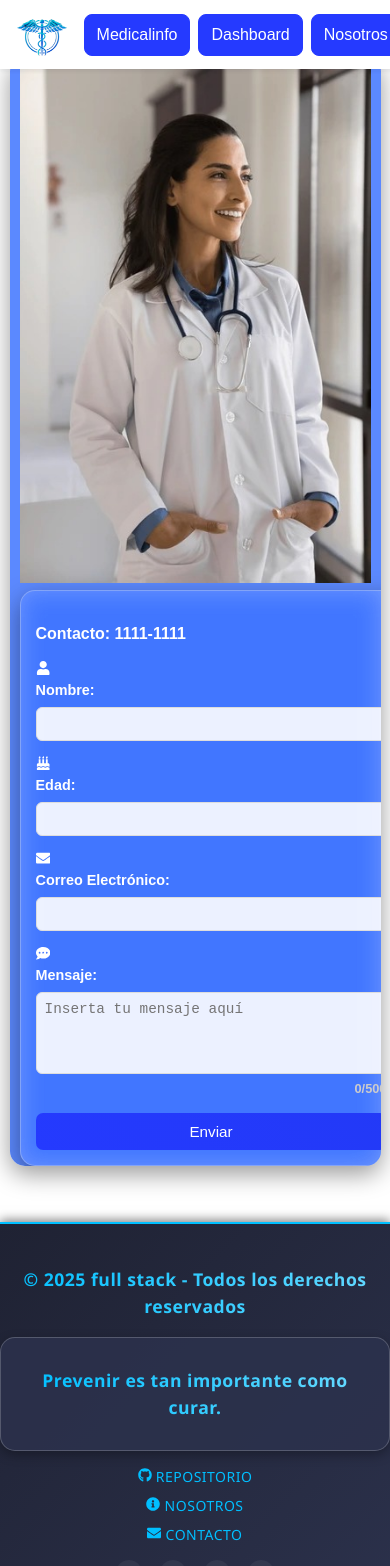
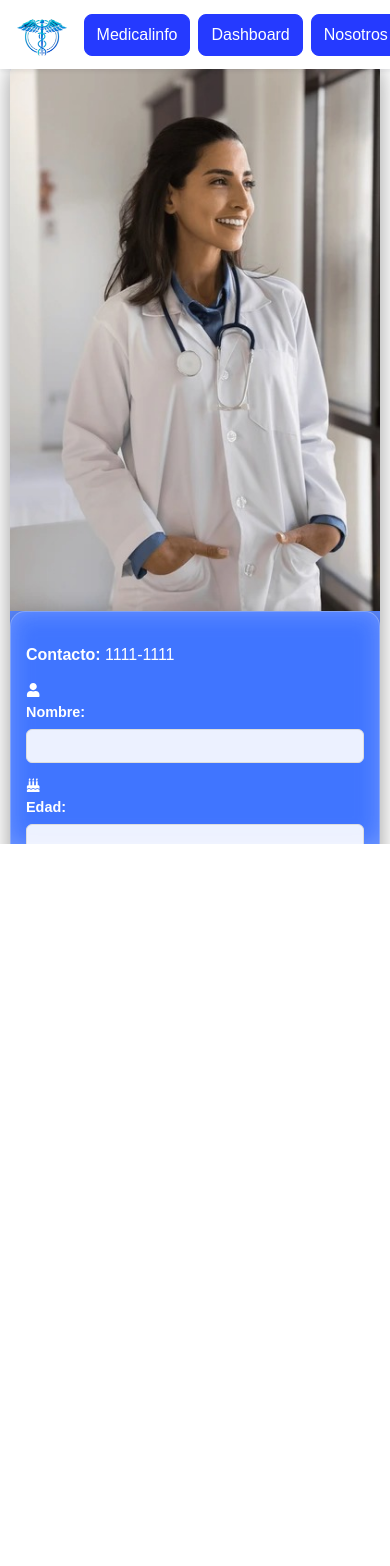
Before and after one commit to WillyBarrios/MedicalInfo, a React (Vite) app: page /Contacto in a window 390 px wide. Shown: the top 1566 px of the page. After the commit the page ends 844 px from the top, so only its background shows below. Built offline with nearby package versions, Linux system fonts and the light colour scheme; no server answers; what driver.js would draw is missing.

Commit message:
Edicion de cantactos y el footer

```diff
--- a/src/estilos/contacto.css
+++ b/src/estilos/contacto.css
@@ -1,185 +1,148 @@
 /* ------------------- CONFIGURACIÓN GENERAL ------------------- */
-body {
+html, body {
   font-family: Arial, sans-serif;
   background-color: #ffffff;
   margin: 0;
   padding: 0;
+  width: 100%;
+  height: 100%;
+  overflow-x: hidden; /* 🔑 elimina barra horizontal */
+  box-sizing: border-box;
 }
 
-/* Envuelve el formulario y la imagen en un div .contact-page */
+/* ------------------- CONTENEDOR PRINCIPAL ------------------- */
 .contact-page {
   display: flex;
   justify-content: center;
   align-items: center;
-  padding: 56px 0; /* Espacio para que el footer no se pegue */
+  padding: 56px 10px;
+  min-height: 100vh;
+  box-sizing: border-box;
 }
 
-
-/* ------------------- ANIMACIÓN DE ENTRADA DEL FORMULARIO ------------------- */
-.contact-container {
-  animation: fadeIn 0.8s ease-in-out; /* Animación al cargar */
-  background: rgba(249, 255, 251, 0.15); /* Fondo semitransparente */
-  backdrop-filter: blur(12px); /* Desenfoque de fondo */
-  border: 1px solid rgba(228, 228, 228, 0.3); /* Borde suave */
-  color: #fff; /* Texto blanco */
-  border-radius: 15px; /* Bordes redondeados */
-  box-shadow: 0px 8px 25px rgba(0, 0, 0, 0.4); /* Sombra */
-  max-width: 650px; /* Máximo ancho */
-  width: 100%; /* Ocupa todo el ancho disponible */
-  padding: 40px; /* Espaciado interno */
+.contact-wrapper {
+  display: flex;
+  background: rgba(0, 72, 255, 0.65);
+  backdrop-filter: blur(12px);
+  border-radius: 15px;
+  overflow: hidden;
+  box-shadow: 0px 8px 25px rgba(0, 0, 0, 0.4);
+  max-width: 1100px;
+  width: 100%;
 }
 
-/* Animación fadeIn */
-@keyframes fadeIn {
-  from { opacity: 0; transform: translateY(-20px); } /* Empieza opaco y desplazado */
-  to { opacity: 1; transform: translateY(0); } /* Termina visible y en posición */
+/* ------------------- SECCIÓN DE IMAGEN ------------------- */
+.contact-image {
+  flex: 1;
+  min-width: 0; /* 🔑 evita que flex fuerce el ancho */
 }
 
-/* ------------------- TEXTO DEL TELÉFONO ------------------- */
-.phone {
-  margin-bottom: 15px;
-  font-size: 1.2rem; /* Texto más grande */
-  font-weight: bold; /* Negrita */
-  color: #fff;
+.contact-image img {
+  width: 100%;
+  height: 100%;
+  max-width: 100%; /* 🔑 nunca se pasa del contenedor */
+  object-fit: cover;
+  display: block; /* evita espacio fantasma */
 }
 
-/* ------------------- ESTILOS DEL FORMULARIO ------------------- */
+/* ------------------- SECCIÓN DEL FORMULARIO ------------------- */
+.contact-container {
+  flex: 1;
+  min-width: 0; /* 🔑 evita cortes en flexbox */
+  padding: 40px;
+  color: #ffffff;
+  background: rgba(249, 255, 251, 0.15);
+  backdrop-filter: blur(12px);
+  border: 1px solid rgba(228, 228, 228, 0.3);
+  border-radius: 15px;
+  box-shadow: 0px 8px 25px rgba(0, 0, 0, 0.4);
+  width: 100%;
+  box-sizing: border-box;
+  animation: fadeIn 0.8s ease-in-out;
+}
+
+/* ------------------- FORMULARIO ------------------- */
 .contact-form {
   display: flex;
-  flex-direction: column; /* Alinea campos en columna */
-  gap: 15px; /* Espacio entre campos */
+  flex-direction: column;
+  gap: 15px;
 }
 
 .contact-form label {
   font-weight: bold;
   font-size: 0.95rem;
   display: flex;
-  flex-direction: column; /* Texto encima del input */
+  flex-direction: column;
   gap: 5px;
 }
 
-/* Íconos en las etiquetas */
-.icon {
-  margin-right: 6px;
-  color: #ffffff;
+.contact-form input,
+.contact-form textarea {
+  width: 100%;
+  max-width: 100%; /* 🔑 asegura que no se desborde */
+  background-color: rgba(255, 255, 255, 0.9);
+  color: #070404;
+  border: 1px solid #ddd;
+  padding: 10px;
+  font-size: 1rem;
+  border-radius: 6px;
+  outline: none;
+  transition: all 0.3s ease;
+  box-sizing: border-box;
 }
 
-/* ------------------- CAMPOS DE TEXTO ------------------- */
-.contact-form input,
-.contact-form textarea {
-  width: 100%; /* Ocupa todo el ancho */
-  background-color: rgba(255, 255, 255, 0.9); /* Fondo blanco translúcido */
-  color: #070404; /* Texto oscuro */
-  border: 1px solid #ddd; /* Borde gris claro */
-  padding: 10px;
-  font-size: 1rem;
-  border-radius: 6px; /* Bordes redondeados */
-  outline: none; /* Quita borde por defecto al enfocar */
-  transition: all 0.3s ease; /* Transición suave */
+.contact-form input:focus,
+.contact-form textarea:focus {
+  border-color: #1e00ff;
+  box-shadow: 0 0 8px rgba(30, 0, 255, 0.5);
 }
 
-/* Efecto al enfocar un input o textarea */
-.contact-form input:focus,
-.contact-form textarea:focus {
-  border-color: #1e00ff; /* Borde azul */
-  box-shadow: 0 0 8px rgba(30, 0, 255, 0.5); /* Sombra azul */
-}
-
-/* Evita que el textarea cambie de tamaño */
 .contact-form textarea {
   resize: none;
 }
 
-/* ------------------- CONTADOR DE CARACTERES ------------------- */
-.char-count {
-  font-size: 0.8rem;
-  color: #ccc; /* Gris claro */
-  align-self: flex-end; /* Se alinea a la derecha */
-}
-
-/* ------------------- BOTÓN DE ENVÍO ------------------- */
+/* ------------------- BOTÓN ------------------- */
 .contact-form button {
-  align-self: flex-end; /* Se alinea a la derecha */
+  align-self: flex-end;
   padding: 10px 18px;
-  background: linear-gradient(45deg, #253AFF, #2139f1); /* Gradiente azul */
-  background-size: 200% 200%; /* Para animar el gradiente */
-  animation: gradientMove 3s infinite alternate; /* Movimiento del gradiente */
+  background: linear-gradient(45deg, #253AFF, #2139f1);
+  background-size: 200% 200%;
+  animation: gradientMove 3s infinite alternate;
   color: white;
   border: none;
   border-radius: 7px;
   cursor: pointer;
   font-size: 1rem;
   transition: transform 0.2s ease;
+  max-width: 100%; /* 🔑 evita desbordes */
+  box-sizing: border-box;
 }
 
-/* Efecto hover en el botón */
 .contact-form button:hover {
-  transform: scale(1.05); /* Aumenta ligeramente el tamaño */
+  transform: scale(1.05);
 }
 
-/* Animación del gradiente */
+/* ------------------- ANIMACIONES ------------------- */
+@keyframes fadeIn {
+  from { opacity: 0; transform: translateY(-20px); }
+  to { opacity: 1; transform: translateY(0); }
+}
+
 @keyframes gradientMove {
   0% { background-position: left; }
   100% { background-position: right; }
 }
 
-/* ------------------- SPINNER DE CARGA ------------------- */
-.spinner {
-  width: 18px;
-  height: 18px;
-  border: 3px solid #5500ff; /* Color base */
-  border-top: 3px solid transparent; /* Parte transparente para girar */
-  border-radius: 50%; /* Redondo */
-  display: inline-block;
-  animation: spin 0.8s linear infinite; /* Gira continuamente */
-}
-
-/* Animación del spinner */
-@keyframes spin {
-  to { transform: rotate(360deg); }
-}
-
-/* ------------------- CONTENEDOR PRINCIPAL ------------------- */
-.contact-wrapper {
-  display: flex; /* Imagen y formulario lado a lado */
-  background: rgba(0, 72, 255, 0.642); /* Fondo translúcido azul */
-  backdrop-filter: blur(12px);
-  border-radius: 15px;
-  overflow: hidden; /* Bordes recortados */
-  box-shadow: 0px 8px 25px rgba(0, 0, 0, 0.4);
-  max-width: 900px;
-  width: 100%;
-}
-
-/* ------------------- SECCIÓN DE IMAGEN ------------------- */
-.contact-image {
-  flex: 1; /* Ocupa mitad del espacio */
-  min-width: 300px; /* Mínimo ancho */
-}
-
-.contact-image img {
-  width: 100%;
-  height: 100%;
-  object-fit: cover; /* Mantiene proporción sin deformar */
-}
-
-/* ------------------- SECCIÓN DEL FORMULARIO ------------------- */
-.contact-container {
-  flex: 1;
-  padding: 40px;
-  color: #ffffff;
-}
-
 /* ------------------- RESPONSIVE ------------------- */
 @media (max-width: 1024px) {
   .contact-wrapper {
-    flex-direction: column; /* Pone imagen y formulario en columna */
-    max-width: 90%;
+    flex-direction: column;
+    max-width: 95%;
   }
 
   .contact-image {
     min-width: 100%;
-    height: 250px; /* Ajusta altura de la imagen */
+    height: 300px;
   }
 
   .contact-container {
@@ -193,19 +156,17 @@ body {
   }
 
   .contact-form button {
-    width: 100%; /* Botón ocupa todo el ancho */
+    width: 100%;
     text-align: center;
-  }
-
-  .phone {
-    font-size: 1rem;
   }
 }
 
 @media (max-width: 480px) {
   .contact-wrapper {
     flex-direction: column;
-    padding: 0 10px;
+    width: 100%;
+    max-width: 100%;
+    margin: 0 auto;
   }
 
   .contact-image {
--- a/src/estilos/footer.css
+++ b/src/estilos/footer.css
@@ -1,188 +1,129 @@
-/*html, body {
-  margin: 0;
-  padding: 0;
-}*/
-
+/* ---------------------- ESTILO DEL FOOTER ---------------------- */
 footer {
-  position: relative;
-  width: 90vw;
-    max-width: 2000px;
-  background: linear-gradient(135deg, #1f2233, #2c324d);
-  color: white;
-  padding: 25px 0;
-  text-align: center;
-  font-family: 'Segoe UI', sans-serif;
-  border-top: 2px solid #00bfff;
-  box-shadow: 0 -2px 10px rgba(0, 0, 0, 0.5);
-  animation: fadeIn 1s ease-in-out;
+  width: 100%; /* Que ocupe todo el ancho de la pantalla */
+  background: linear-gradient(135deg, #1f2233, #2c324d); /* Fondo con degradado diagonal */
+  color: white; /* Color de texto por defecto */
+  padding: 25px 0; /* Espaciado arriba y abajo */
+  text-align: center; /* Centrar el contenido */
+  font-family: 'Segoe UI', sans-serif; /* Fuente principal */
+  border-top: 2px solid #00bfff; /* Borde superior azul */
+  box-shadow: 0 -2px 10px rgba(0, 0, 0, 0.5); /* Sombra sutil encima del footer */
+  animation: fadeIn 1s ease-in-out; /* Animación de aparición */
 }
 
-/* Texto principal con gradiente */
+/* ---------------------- TEXTO PRINCIPAL CON GRADIENTE ---------------------- */
 footer p {
-  background: linear-gradient(90deg, #00bfff, #66d9ff);
-  -webkit-background-clip: text;
-  -webkit-text-fill-color: transparent;
-  font-weight: bold;
-  font-size: 1.1rem;
-  letter-spacing: 0.5px;
+  background: linear-gradient(90deg, #00bfff, #66d9ff); /* Degradado horizontal para el texto */
+  -webkit-background-clip: text; /* Recorta el fondo al texto */
+  -webkit-text-fill-color: transparent; /* Hace transparente el texto para mostrar el gradiente */
+  font-weight: bold; /* Texto en negrita */
+  font-size: 1.1rem; /* Tamaño de fuente */
+  letter-spacing: 0.5px; /* Espacio entre letras */
+  margin: 0; /* Quitar margen por defecto */
 }
 
-/* Links del footer */
+/* ---------------------- LINKS DEL FOOTER ---------------------- */
 .footer-links {
-  margin-top: 10px;
+  margin-top: 10px; /* Separación del texto principal */
 }
 
 .footer-links a {
-  color: #00bfff;
-  margin: 0 12px;
-  text-decoration: none;
-  font-weight: 500;
-  letter-spacing: 0.5px;
-  transition: all 0.3s ease;
-  position: relative;
+  color: #00bfff; /* Color azul inicial */
+  margin: 0 12px; /* Separación entre enlaces */
+  text-decoration: none; /* Quitar subrayado */
+  font-weight: 500; /* Fuente semi-bold */
+  letter-spacing: 0.5px; /* Espaciado entre letras */
+  transition: all 0.3s ease; /* Animación suave al pasar el mouse */
+  position: relative; /* Para poder usar pseudo-elementos ::after */
 }
 
 .footer-links a:hover {
-  color: #ffffff;
-  text-shadow: 0 0 8px #00bfff;
+  color: #ffffff; /* Cambia a blanco al pasar el mouse */
+  text-shadow: 0 0 8px #00bfff; /* Sombra azul brillante */
 }
 
+/* Línea animada debajo del enlace */
 .footer-links a::after {
   content: "";
   position: absolute;
-  width: 0%;
+  width: 0%; /* Inicialmente invisible */
   height: 2px;
-  background: #00bfff;
+  background: #00bfff; /* Color de la línea */
   left: 0;
   bottom: -4px;
-  transition: width 0.3s;
+  transition: width 0.3s; /* Animación de ancho */
 }
 
 .footer-links a:hover::after {
-  width: 100%;
+  width: 100%; /* Línea se expande al pasar el mouse */
 }
 
-/* Redes sociales abajo a la izquierda */
+/* ---------------------- REDES SOCIALES ---------------------- */
 .footer-socials {
-  position: absolute;
-  left: 25px;
-  bottom: 20px;
   display: flex;
-  gap: 12px;
+  justify-content: center; /* Centrar los iconos */
+  margin-top: 20px; /* Separación del resto */
+  gap: 12px; /* Espacio entre iconos */
 }
 
 .footer-socials a {
-  color: #ffffff;
-  font-size: 24px;
-  background: rgba(255, 255, 255, 0.05);
-  padding: 8px;
-  border-radius: 50%;
-  transition: all 0.3s ease;
+  color: #ffffff; /* Color blanco por defecto */
+  font-size: 24px; /* Tamaño de iconos */
+  background: rgba(255, 255, 255, 0.05); /* Fondo translúcido */
+  padding: 8px; /* Espaciado dentro del círculo */
+  border-radius: 50%; /* Hacer círculos */
+  transition: all 0.3s ease; /* Animación suave */
 }
 
 .footer-socials a:hover {
-  color: #00bfff;
-  background: rgba(255, 255, 255, 0.15);
-  transform: scale(1.2) rotate(8deg);
-  box-shadow: 0 4px 12px rgba(0, 191, 255, 0.5);
+  color: #00bfff; /* Cambia a azul al pasar el mouse */
+  background: rgba(255, 255, 255, 0.15); /* Fondo más visible */
+  transform: scale(1.2) rotate(8deg); /* Aumenta tamaño y rota un poco */
+  box-shadow: 0 4px 12px rgba(0, 191, 255, 0.5); /* Sombra azul brillante */
 }
 
-/* Animación de entrada */
+/* ---------------------- ANIMACIÓN FADE IN ---------------------- */
 @keyframes fadeIn {
   from {
-    opacity: 0;
-    transform: translateY(15px);
+    opacity: 0; /* Inicia invisible */
+    transform: translateY(15px); /* Se desplaza un poco hacia abajo */
   }
   to {
-    opacity: 1;
-    transform: translateY(0);
+    opacity: 1; /* Termina visible */
+    transform: translateY(0); /* Vuelve a su posición original */
   }
 }
 
-/* Estilos generales (PC) */
-footer {
-  position: relative;
-  width: 100vw;
-  background: linear-gradient(135deg, #1f2233, #2c324d);
-  color: white;
-  padding: 25px 0;
-  text-align: center;
-  font-family: 'Segoe UI', sans-serif;
+/* ---------------------- TEXTO ESPECIAL A LA DERECHA ---------------------- */
+.derecha {
+  margin-top: 15px; /* Separación del resto */
+  font-weight: 700; /* Más grueso */
+  font-size: 1.3rem; /* Tamaño más grande */
+  color: #ffffff;
+  background: rgba(44, 50, 77, 0.85); /* Fondo semitransparente oscuro */
+  padding: 10px 20px; /* Espaciado dentro del bloque */
+  border-radius: 15px; /* Bordes redondeados */
+  border: 1px solid rgba(255, 255, 255, 0.2); /* Borde sutil */
+  box-shadow: 0 4px 12px rgba(0, 0, 0, 0.3); /* Sombra suave */
+  transition: transform 0.3s ease; /* Animación al hacer hover */
+  display: inline-block; /* Para que no ocupe toda la fila */
 }
 
-/* Redes sociales a la izquierda (PC) */
-.footer-socials {
-  position: absolute;
-  left: 25px;
-  bottom: 20px;
-  display: flex;
-  gap: 12px;
+.derecha:hover {
+  transform: scale(1.05); /* Aumenta un poquito al pasar el mouse */
 }
 
-/* 📱 Estilos para pantallas menores a 768px (tablets y celulares) */
+/* ---------------------- RESPONSIVE ---------------------- */
 @media (max-width: 768px) {
-  footer {
-    text-align: center;
-    padding-bottom: 60px; /* espacio para redes */
+  .footer-links {
+    display: flex;
+    flex-direction: column; /* Links en columna para móviles */
+    gap: 8px; /* Separación vertical */
   }
 
-  /* Redes sociales ahora centradas abajo */
-  .footer-socials {
-    position: static;
-    justify-content: center;
-    margin-top: 15px;
-  }
-
-  /* Enlaces en columna para móvil */
-  .footer-links {
-    display: flex;
-    flex-direction: column;
-    gap: 8px;
+  .derecha {
+    font-size: 1.1rem; /* Ajusta tamaño en móvil */
+    text-align: center; /* Centrar texto */
+    width: 100%; /* Ocupa todo el ancho disponible */
   }
 }
-
-/* 📱 Extra pequeño (menor a 480px) */
-@media (max-width: 480px) {
-  .footer-links a {
-    font-size: 14px;
-  }
-
-  .footer-socials a {
-    font-size: 20px;
-    padding: 6px;
-  }
-}
-
-
-/* Clase derecha: solo para el texto de recordatorio */
-.derecha {
-  position: absolute;
-  right: 25px; /* extremo derecho */
-  top: 50%; /* centro vertical */
-  transform: translateY(-50%);
-  font-weight: 700;
-  font-size: 1.6rem; /* grande y legible */
-  color: #ffffff; /* letras blancas */
-  background: rgba(44, 50, 77, 0.85); /* fondo semitransparente moderno */
-  padding: 12px 24px; /* espacio interno */
-  border-radius: 15px; /* bordes redondeados */
-  border: 1px solid rgba(255, 255, 255, 0.2); /* borde sutil */
-  box-shadow: 0 4px 12px rgba(0, 0, 0, 0.3); /* sombra ligera para profundidad */
-  transition: transform 0.3s ease;
-}
-
-/* Efecto hover: leve movimiento */
-.derecha:hover {
-  transform: translateY(-50%) scale(1.05);
-}
-
-/* Responsivo: en móviles se centra y mantiene tamaño */
-@media (max-width: 768px) {
-  .derecha {
-    position: static;
-    transform: none;
-    text-align: center;
-    margin: 15px 0;
-    font-size: 1.8rem; /* más grande en móvil */
-  }
-}
```
